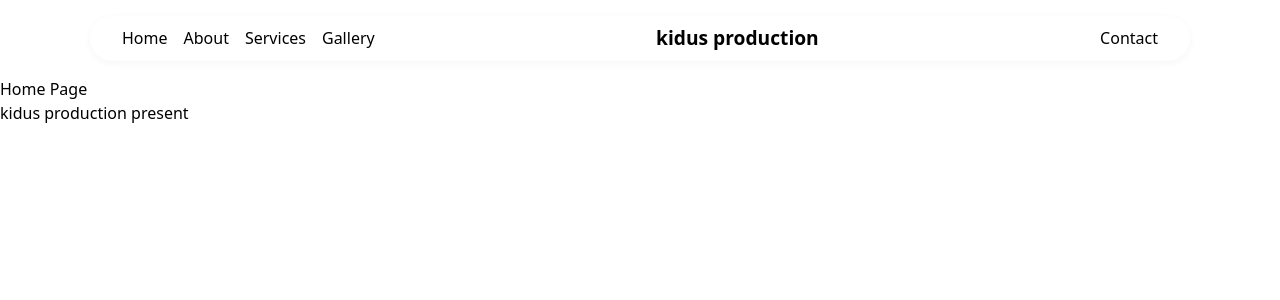
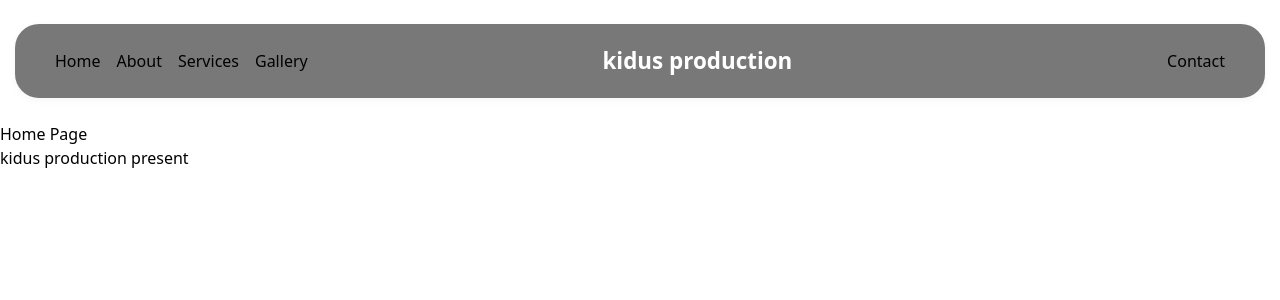
Before and after one commit to anon381/kidus-production, a Next.js app: page / in a window 1280 px wide. Shown: the top 300 px of the page. Built offline with nearby package versions, Linux system fonts and the light colour scheme.

Commit message:
Update Navbar: dark transparent background and improved stacking

```diff
--- a/src/app/Navbar.tsx
+++ b/src/app/Navbar.tsx
@@ -3,18 +3,25 @@ import Link from "next/link";
 
 export default function Navbar() {
   return (
-    <nav style={{ padding: "1rem 0", background: "transparent" }}>
-      <div
+    <nav
+      style={{
+        padding: "1.5rem 0",
+        background: "transparent",
+        position: "relative",
+        zIndex: 10,
+      }}
+    >
+      <div // to be edited
         style={{
           display: "flex",
           alignItems: "center",
           justifyContent: "space-between",
-          maxWidth: "1100px",
+          maxWidth: "1250px",
           margin: "0 auto",
-          background: "#fff",
+          background: "rgba(30,30,30,0.6)", // dark grey with transparency
           borderRadius: "1.5rem",
           boxShadow: "0 2px 8px rgba(0,0,0,0.04)",
-          padding: "0.5rem 2rem",
+          padding: "1.25rem 2.5rem",
         }}
       >
         {/* Left links */}
@@ -40,8 +47,15 @@ export default function Navbar() {
             <Link href="/gallery">Gallery</Link>
           </li>
         </ul>
-        {/* Center title */}
-        <div style={{ fontWeight: "bold", fontSize: "1.2rem" }}>
+        {/* Center title (shifted left) */}
+        <div
+          style={{
+            fontWeight: "bold",
+            fontSize: "1.4rem",
+            marginLeft: "-80px",
+            color: "#fff",
+          }}
+        >
           kidus production
         </div>
         {/* Right link */}
```
